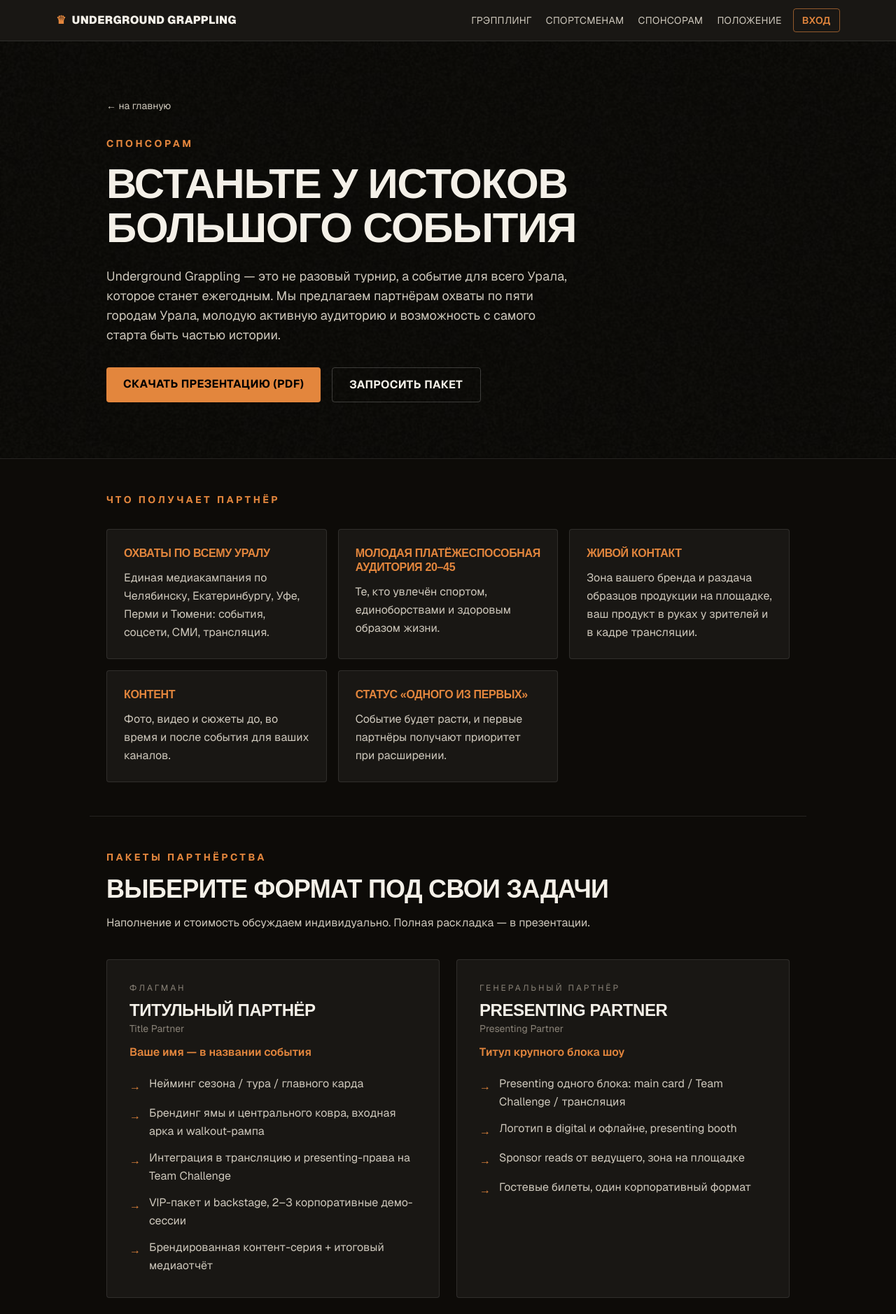
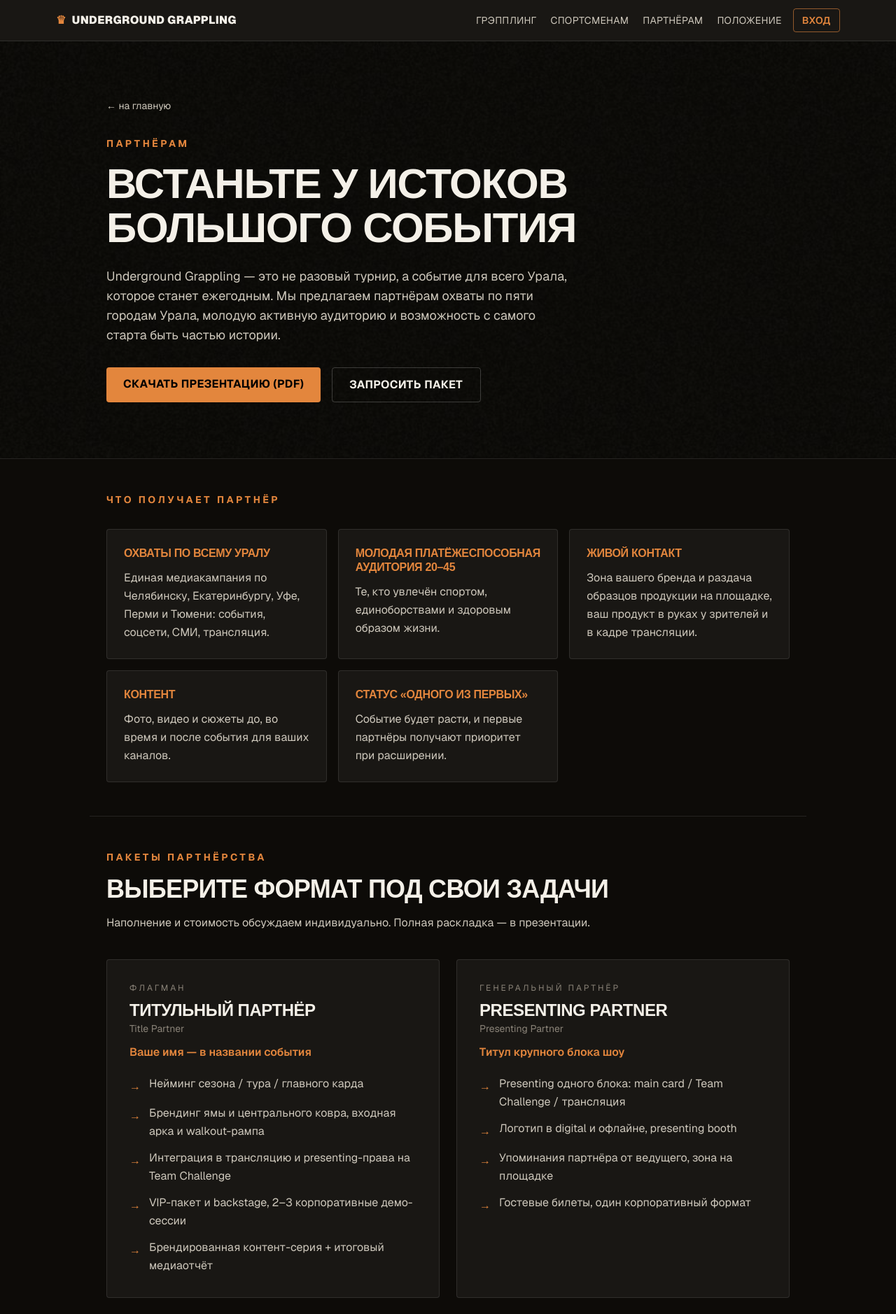
Before and after one commit to tym83/ugp, a Next.js app: page /sponsors in a window 1280 px wide. Shown: the top 1878 px of the page at 70% size. Built offline with nearby package versions, Linux system fonts and the light colour scheme; no server answers; a web font is replaced by a local one.

Commit message:
content: rename sponsors to partners in public copy (#36)
The organizers position brands as partners rather than sponsors.
The /sponsors route and deck filename are kept so existing links keep working.

Assisted-by: LLM

Signed-off-by: tym83 <6355522@gmail.com>

```diff
--- a/src/app/athletes/page.tsx
+++ b/src/app/athletes/page.tsx
@@ -32,7 +32,7 @@ const schoolPerks: string[] = [
   "Место на «Карте грэпплинга Урала» — логотип, город, ваша ссылка на запись",
   "Долгосрочное внимание и поток новых учеников",
   "Включим ваши события в расписание турнира и поможем их организовать",
-  "Место в общем движении и внимании спонсоров",
+  "Место в общем движении и внимании партнёров",
 ];
 
 function Check() {
--- a/src/app/page.tsx
+++ b/src/app/page.tsx
@@ -289,13 +289,13 @@ export default async function Home() {
         <div className="mx-auto max-w-5xl px-6 py-16">
           <div className={kicker}>Связаться</div>
           <h2 className="mt-3 text-3xl font-black uppercase tracking-tight">Хочешь стать частью турнира?</h2>
-          <p className="mt-3 text-lg text-[#cec8bc]">Спортсмен, школа, спонсор или медиа — напиши или позвони. По всем вопросам турнира — Эмиль.</p>
+          <p className="mt-3 text-lg text-[#cec8bc]">Спортсмен, школа, партнёр или медиа — напиши или позвони. По всем вопросам турнира — Эмиль.</p>
           <div className="mt-6 max-w-md">
             <ContactCard />
           </div>
           <div className="mt-8 flex flex-wrap items-center gap-3">
             <RegBtn big />
-            <Link href="/sponsors" className="rounded border border-white/25 px-6 py-4 font-bold uppercase tracking-wide hover:bg-white/10">Стать спонсором</Link>
+            <Link href="/sponsors" className="rounded border border-white/25 px-6 py-4 font-bold uppercase tracking-wide hover:bg-white/10">Стать партнёром</Link>
           </div>
         </div>
       </section>
--- a/src/app/sponsors/page.tsx
+++ b/src/app/sponsors/page.tsx
@@ -3,11 +3,11 @@ import type { Metadata } from "next";
 import ContactCard from "@/components/ContactCard";
 
 export const metadata: Metadata = {
-  title: "Спонсорам — партнёрство и пакеты",
+  title: "Партнёрам — партнёрство и пакеты",
   description:
     "Встаньте у истоков большого события: охваты по пяти городам Урала, молодая платёжеспособная аудитория 20–45, пакеты партнёрства от Supporter до Title Partner. Скачайте презентацию.",
   openGraph: {
-    title: "Спонсорам — Underground Grappling",
+    title: "Партнёрам — Underground Grappling",
     description:
       "Охваты по Уралу, молодая аудитория, живой контакт с брендом и пакеты партнёрства. Скачайте презентацию.",
     images: ["/brand/hero-cover.jpg"],
@@ -69,7 +69,7 @@ const tiers: Tier[] = [
     items: [
       "Presenting одного блока: main card / Team Challenge / трансляция",
       "Логотип в digital и офлайне, presenting booth",
-      "Sponsor reads от ведущего, зона на площадке",
+      "Упоминания партнёра от ведущего, зона на площадке",
       "Гостевые билеты, один корпоративный формат",
     ],
   },
@@ -114,7 +114,7 @@ export default function SponsorsPage() {
           <Link href="/" className="text-sm text-[#cec8bc] hover:text-[#e3863d]">
             ← на главную
           </Link>
-          <p className={`${kicker} mt-8`}>Спонсорам</p>
+          <p className={`${kicker} mt-8`}>Партнёрам</p>
           <h1 className="mt-4 max-w-3xl font-black uppercase tracking-tight text-4xl sm:text-5xl md:text-6xl leading-[1.05]">
             Встаньте у истоков большого события
           </h1>
--- a/src/components/BrandHeader.tsx
+++ b/src/components/BrandHeader.tsx
@@ -5,7 +5,7 @@ import { signOutAction } from "@/app/auth-actions";
 const NAV = [
   { href: "/guide", label: "Грэпплинг" },
   { href: "/athletes", label: "Спортсменам" },
-  { href: "/sponsors", label: "Спонсорам" },
+  { href: "/sponsors", label: "Партнёрам" },
   { href: "/reglament", label: "Положение" },
 ];
 
```
